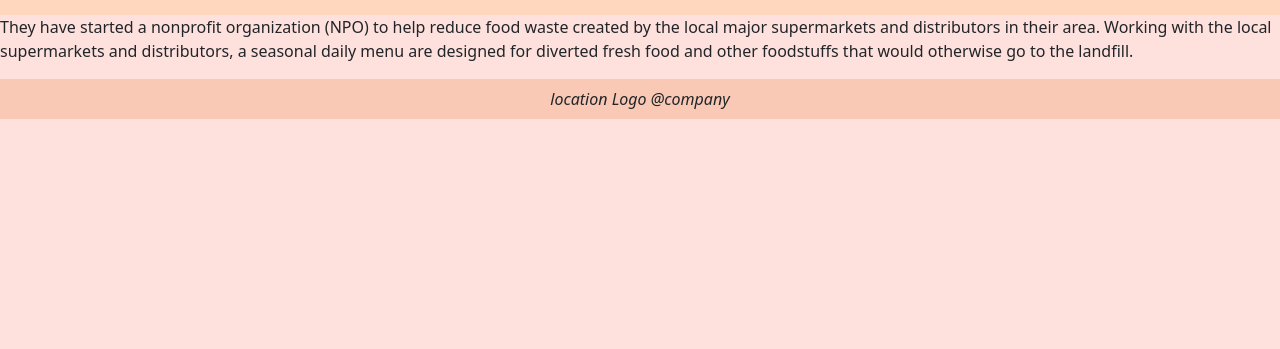
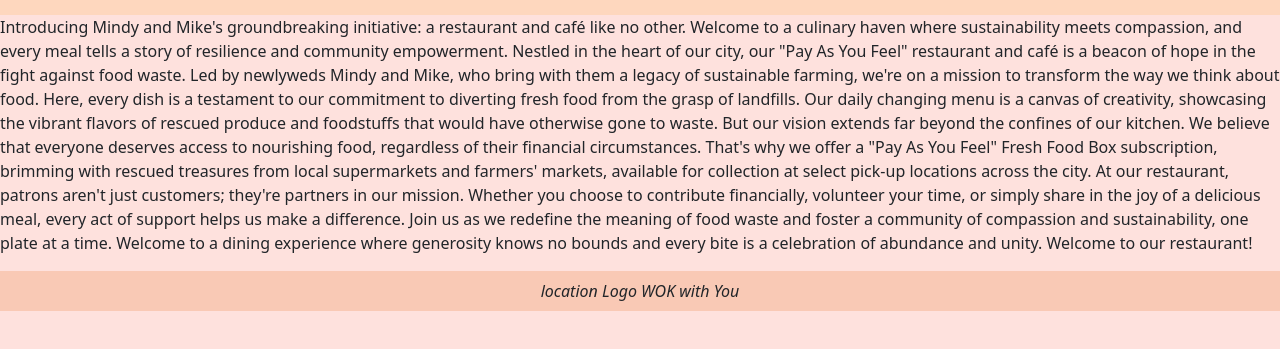
Before and after one commit to candacecy0215/GWDSBootstrap, a plain HTML site: page about.html in a window 1280 px wide. Shown: the part 111-460 px from the top of the page. Drawn offline with Linux system fonts and the light colour scheme; a script that the page names is missing.

Commit message:
Update about.html

```diff
--- a/about.html
+++ b/about.html
@@ -78,18 +78,38 @@
 </header>
     <main>
      <p>
-      They have started a nonprofit organization
-(NPO) to help reduce food waste created by the local major supermarkets and distributors
-in their area.
-Working with the local supermarkets and distributors, a seasonal
-daily menu are designed for diverted fresh food and other foodstuffs that would otherwise go to
-the landfill.
+      Introducing Mindy and Mike's groundbreaking initiative: a restaurant and café like no other.
+      Welcome to a culinary haven where sustainability meets compassion,
+      and every meal tells a story of resilience and community empowerment.
+
+      Nestled in the heart of our city, our "Pay As You Feel" restaurant and café is a beacon of hope in the fight against food waste.
+      Led by newlyweds Mindy and Mike, who bring with them a legacy of sustainable farming,
+      we're on a mission to transform the way we think about food.
+
+      Here, every dish is a testament to our commitment to diverting fresh food from the grasp of landfills.
+      Our daily changing menu is a canvas of creativity,
+      showcasing the vibrant flavors of rescued produce and foodstuffs that would have otherwise gone to waste.
+
+      But our vision extends far beyond the confines of our kitchen.
+      We believe that everyone deserves access to nourishing food,
+      regardless of their financial circumstances.
+      That's why we offer a "Pay As You Feel" Fresh Food Box subscription,
+      brimming with rescued treasures from local supermarkets and farmers' markets,
+      available for collection at select pick-up locations across the city.
+
+      At our restaurant, patrons aren't just customers; they're partners in our mission.
+      Whether you choose to contribute financially, volunteer your time,
+      or simply share in the joy of a delicious meal, every act of support helps us make a difference.
+
+      Join us as we redefine the meaning of food waste and foster a community of compassion and sustainability,
+      one plate at a time. Welcome to a dining experience where generosity knows no bounds and every bite is a celebration of abundance and unity.
+      Welcome to our restaurant!
      </p>
     </main>
     <footer>
       <p class="p-2 fs-6">location
       Logo
-      @company</p>
+      WOK with You</p>
     </footer>
     <script src="bootstrap.min.js"></script>
     <script src="java.js"></script>
```
